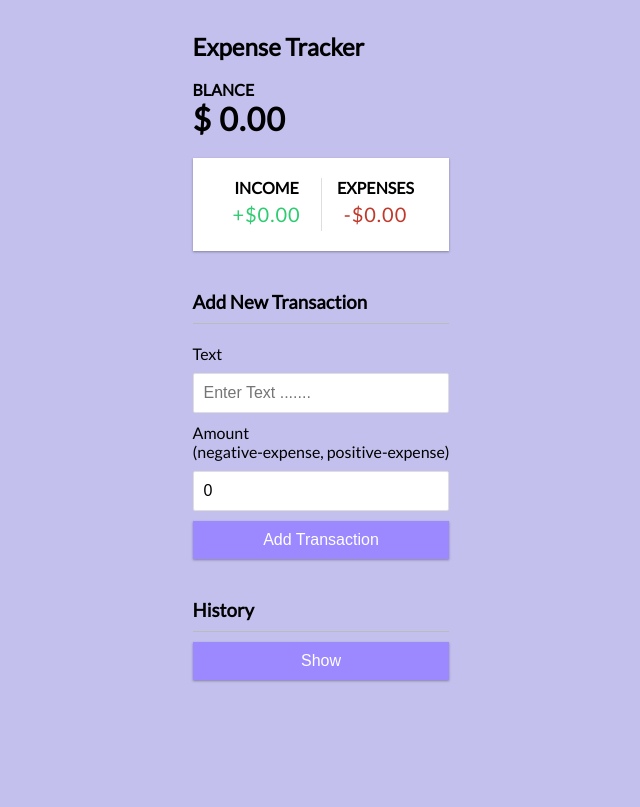
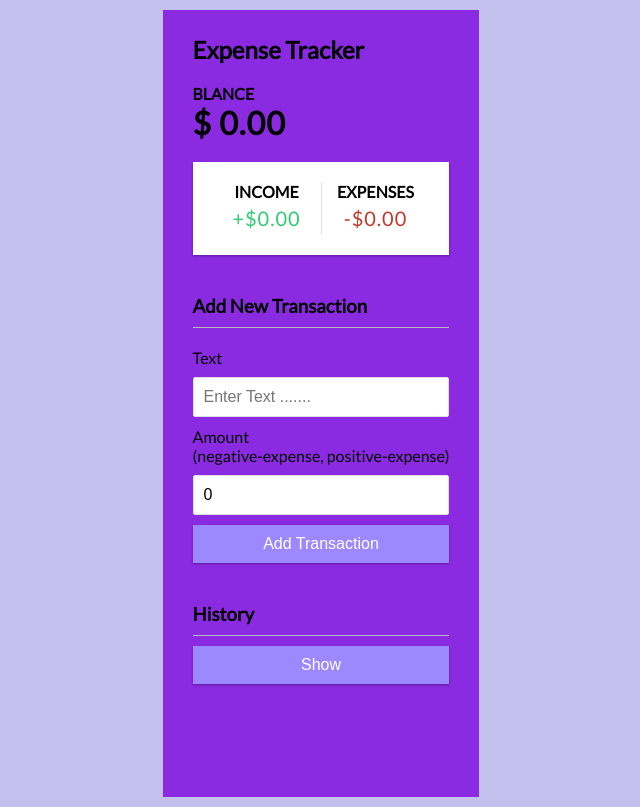
Before and after one commit to Zeeshan2193/Expense-Tracking-App, a React (Create React App) app: page / in a window 1280 px wide. Shown: the whole page, without its empty margins (319-959 px from the left). Built offline with nearby package versions, Linux system fonts and the light colour scheme.

Commit message:
Update App.js
add new div className="main" in App.js

```diff
--- a/src/App.js
+++ b/src/App.js
@@ -12,7 +12,7 @@ import './App.css';
 function App() {
   return (
     <GlobalProvider>
-    <div>
+    <div className="main">
       <Header />
       <Blance />
       <IncomeExpenses />
```
